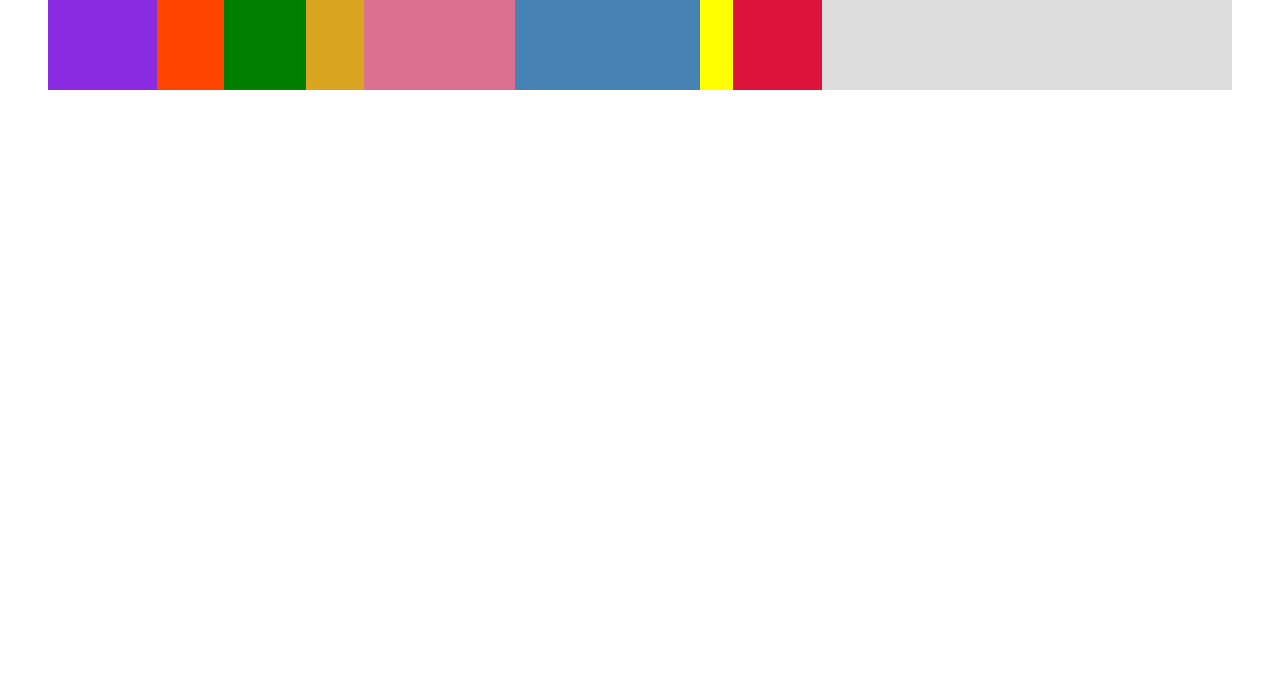
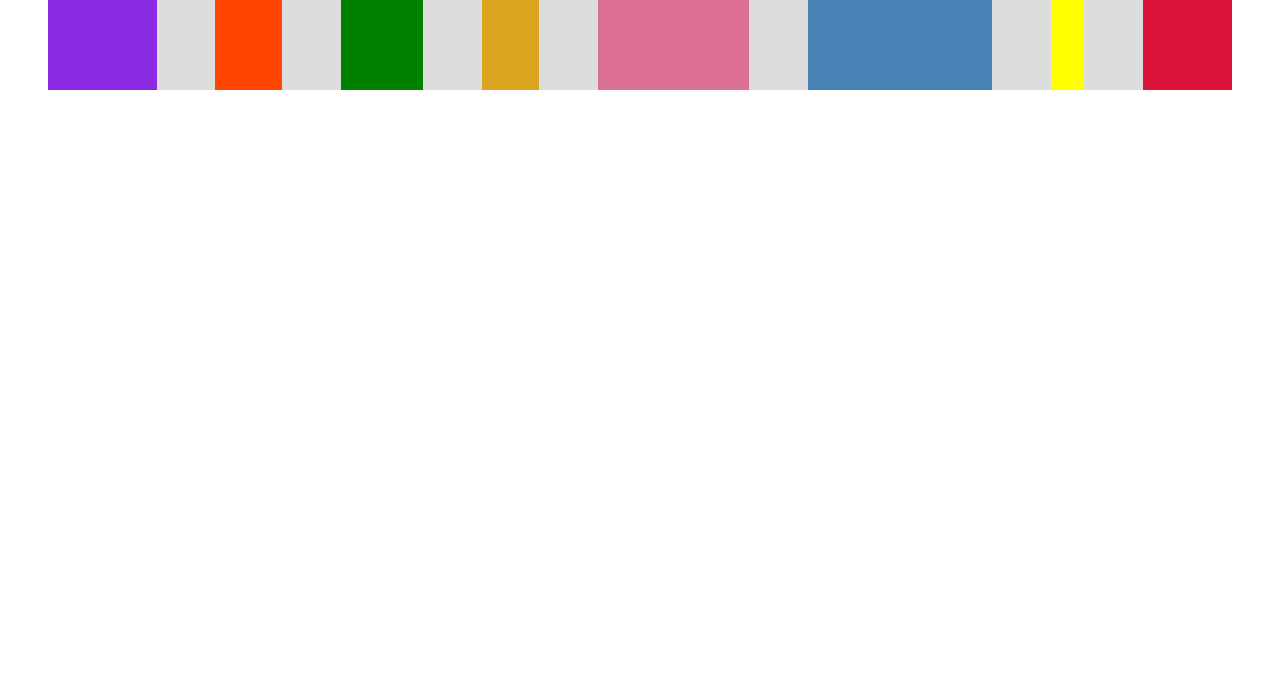
Before and after one commit to abdel-bakadiri/flex-box, a plain HTML site: page flexbox.html in a window 1280 px wide. Shown: the part 100-800 px from the top of the page. Drawn offline with Linux system fonts and the light colour scheme.

Commit message:
use align-items, justify-content with flexbox

```diff
--- a/flexbox.html
+++ b/flexbox.html
@@ -41,6 +41,8 @@
 
         /* FLEXBOX */
         display: flex;
+        align-items: stretch;
+        justify-content: space-between;
       }
     </style>
   </head>
```
